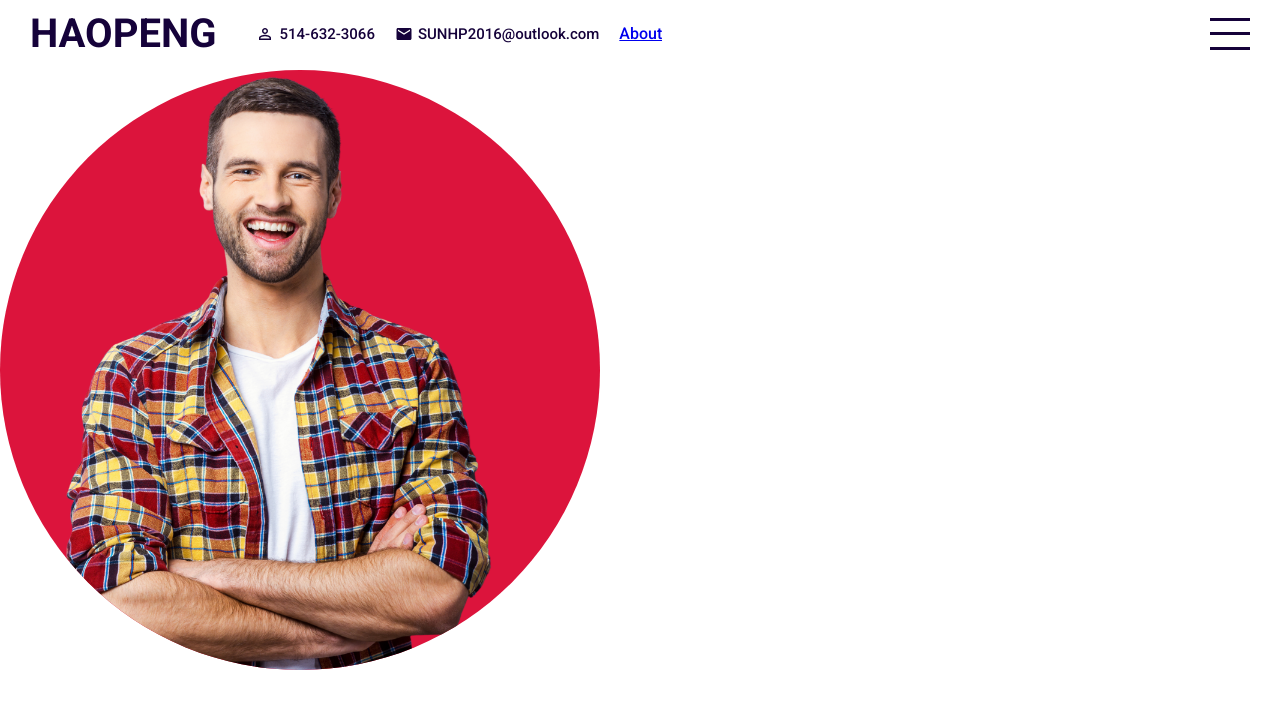
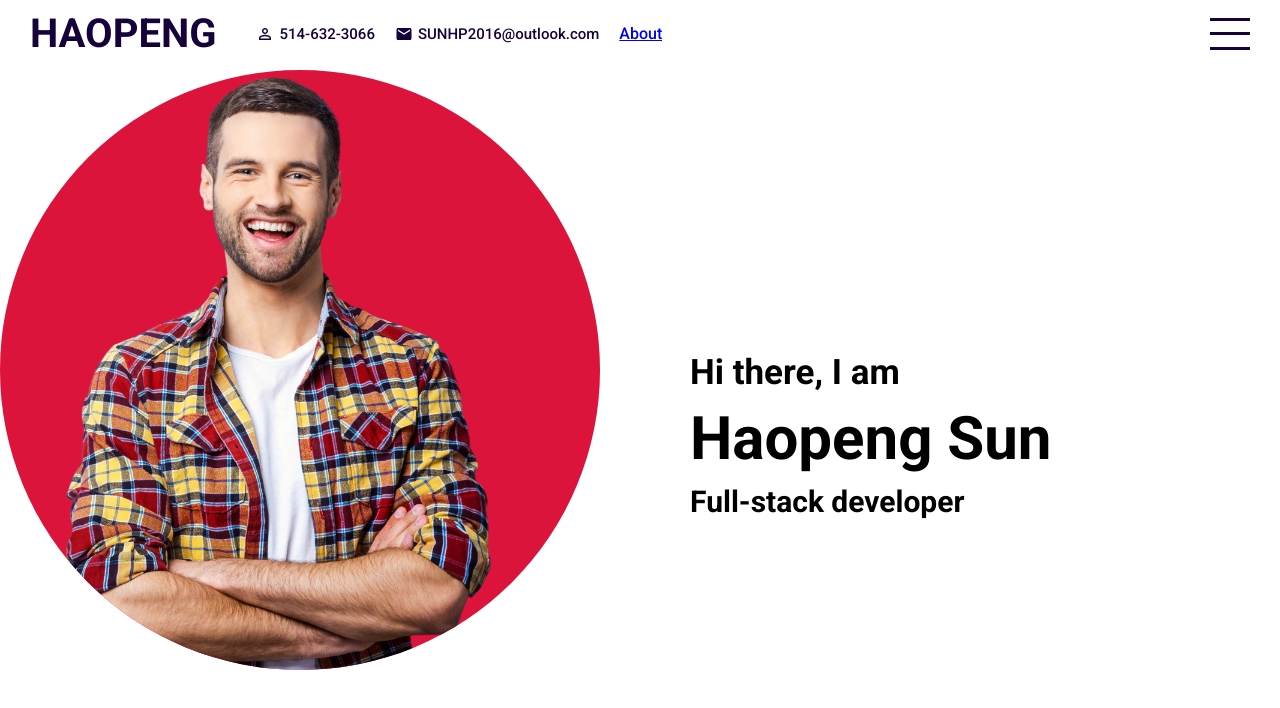
Before and after one commit to HaopengSun/portfolio, a React (Create React App) app: page / in a window 1280 px wide. Shown: the top 708 px of the page. Built offline with nearby package versions, Linux system fonts and the light colour scheme.

Commit message:
intro page

```diff
--- a/src/components/intro/Intro.jsx
+++ b/src/components/intro/Intro.jsx
@@ -9,7 +9,16 @@ const Intro = function(){
           <img src="assets/man.png" alt="" />
         </div>
       </div>
-      <div className="right"></div>
+      <div className="right">
+        <div className="wapper">
+          <h2>Hi there, I am</h2>
+          <h1>Haopeng Sun</h1>
+          <h3>Full-stack developer</h3>
+          <a href="#portfolio">
+            <img src="assets/down.png" alt="down" />
+          </a>
+        </div>
+      </div>
     </div>
   )
 }
--- a/src/components/intro/Intro.scss
+++ b/src/components/intro/Intro.scss
@@ -22,5 +22,42 @@
 
   .right{
     flex: 0.5;
+    position: relative;
+
+    .wapper{
+      width: 100%;
+      height: 100%;
+      padding-left: 50px;
+      display: flex;
+      flex-direction: column;
+      justify-content: center;
+      h1{
+        font-size: 60px;
+        margin: 10px 0;
+      }
+      h2{
+        font-size: 35px;
+      }
+      h3{
+        font-size: 30px;
+      }
+    }
+
+    a{
+      position: absolute;
+      bottom: 10px;
+      left: 40%;
+
+      img{
+        width: 30px;
+        animation: arrowBlink 2s infinite;
+      }
+
+      @keyframes arrowBlink {
+        100% {
+          opacity: 0;
+        }
+      }
+    }
   }
 }
```
